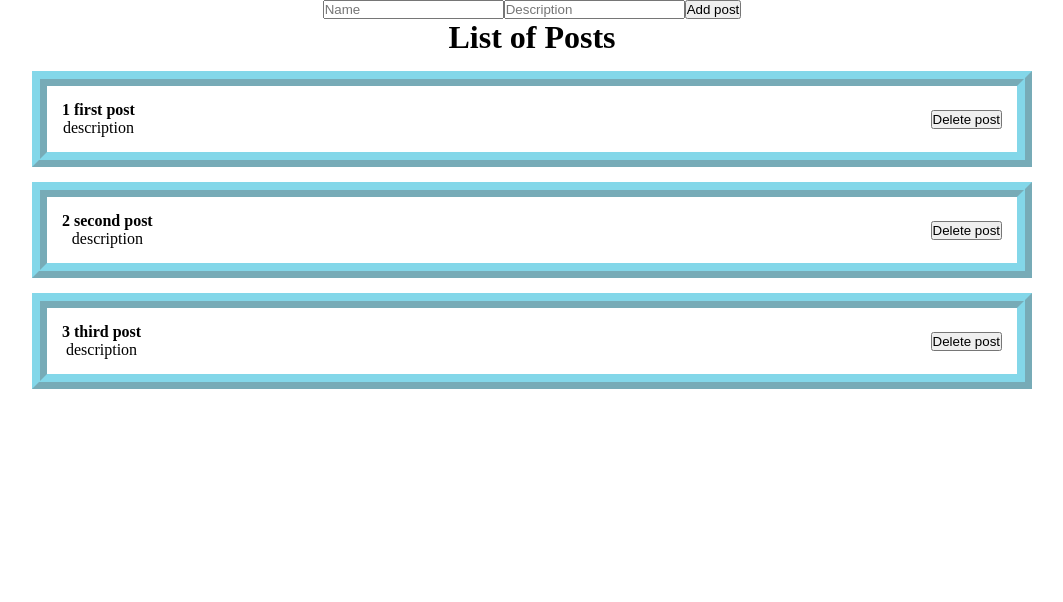
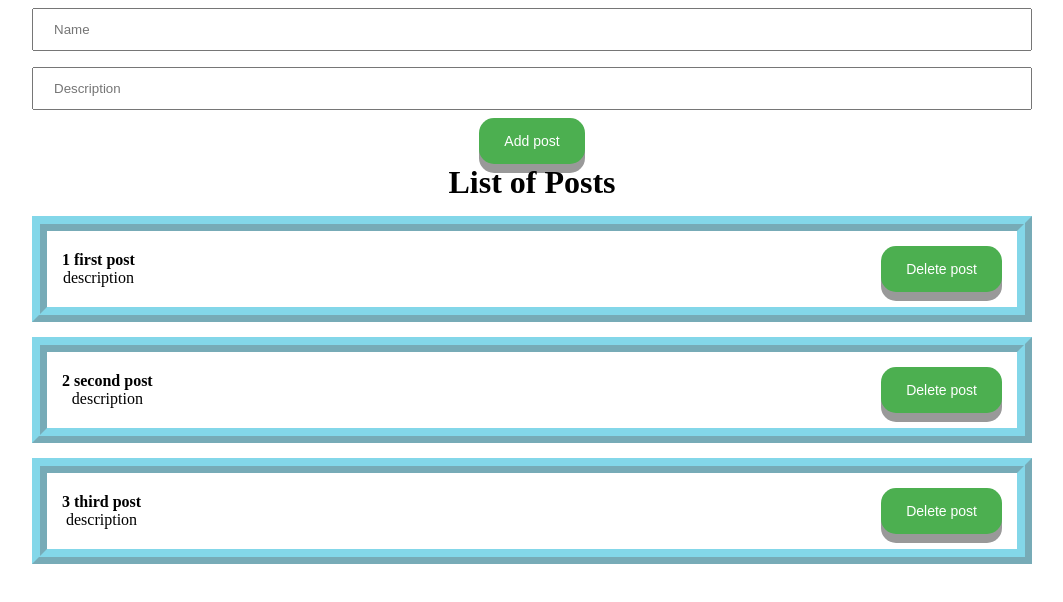
Before and after one commit to illya22/React-App, a React (Create React App) app: page / in a window 1280 px wide. Shown: the top 602 px of the page, without its empty margins (108-1171 px from the left). Built offline with nearby package versions, Linux system fonts and the light colour scheme.

Commit message:
adding UI components

```diff
--- a/src/App.js
+++ b/src/App.js
@@ -1,8 +1,8 @@
  import React, { useState } from "react";
-import ClassCounter from "./components/ClassCounter";
-import Counter from "./components/Counter";
-import PostItem from "./components/PostItem";
+
 import PostList from "./components/PostList";
+import MyButton from "./components/UI/button/MyButton";
+import MyInput from "./components/UI/input/MyInput";
  import  './css styles/App.css';
 function App() {
     const[post,setPost] = useState([
@@ -16,9 +16,9 @@ function App() {
   return (
     <div className="App">
       <form>
-        <input type="text" placeholder="Name"/>
-        <input type="text" placeholder="Description"/>
-        <button>Add post</button>
+        <MyInput type="text" placeholder="Name"/>
+        <MyInput type="text" placeholder="Description"/>
+        <MyButton>Add post</MyButton>
       </form>
      <PostList post={post} title="List of Posts"/>
     </div>
--- a/src/components/PostItem.jsx
+++ b/src/components/PostItem.jsx
@@ -1,4 +1,5 @@
 import React from 'react';
+import MyButton from './UI/button/MyButton';
 
 const PostItem = (props) => {
 
@@ -11,7 +12,7 @@ const PostItem = (props) => {
           </div>
         </div>
         <div className="post_btn">
-          <button  >Delete post</button>
+          <MyButton>Delete post</MyButton>
         </div>
       </div>
     );
--- /dev/null
+++ b/src/components/UI/button/MyButton.jsx
@@ -0,0 +1,11 @@
+import React from 'react';
+import classes from './MyButton.module.css'
+const MyButton = ({children,...props}) => {
+    return (
+        <button className={classes.myBtn}>
+           {children}
+        </button>
+    );
+};
+
+export default MyButton;
--- /dev/null
+++ b/src/components/UI/button/MyButton.module.css
@@ -0,0 +1,21 @@
+.myBtn {
+    display: inline-block;
+    padding: 15px 25px;
+    font-size: 14px;
+    cursor: pointer;
+    text-align: center;
+    text-decoration: none;
+    outline: none;
+    color: #fff;
+    background-color: #4CAF50;
+    border: none;
+    border-radius: 15px;
+    box-shadow: 0 9px #999;
+}
+.myBtn:hover {background-color: #3e8e41}
+
+.myBtn:active {
+  background-color: #3e8e41;
+  box-shadow: 0 5px #666;
+  transform: translateY(4px);
+}
--- /dev/null
+++ b/src/components/UI/input/MyInput.jsx
@@ -0,0 +1,9 @@
+import React from 'react';
+import classes from './MyInput.module.css'
+const MyInput = (props) => {
+    return (
+       <input className={classes.myInput} {...props}/>
+    );
+};
+
+export default MyInput;
--- /dev/null
+++ b/src/components/UI/input/MyInput.module.css
@@ -0,0 +1,6 @@
+.myInput {
+    width: 100%;
+    padding: 12px 20px;
+    margin: 8px 0;
+    box-sizing: border-box;
+}
```
